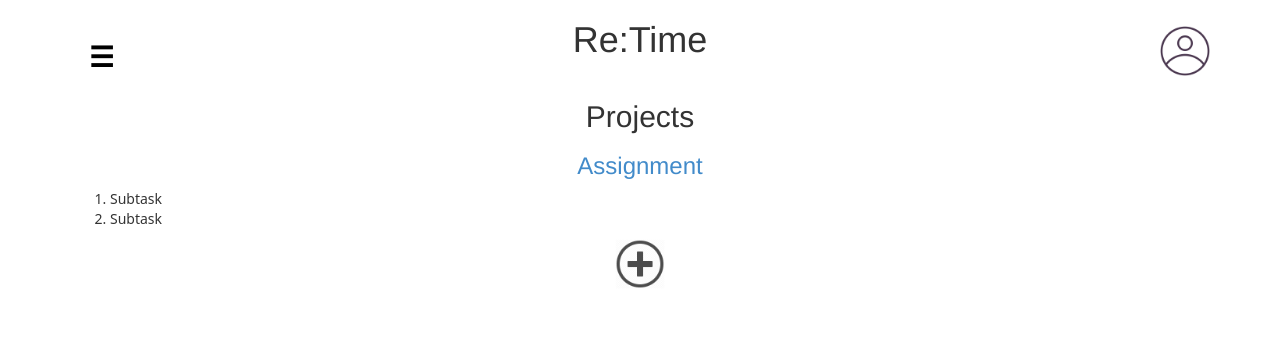
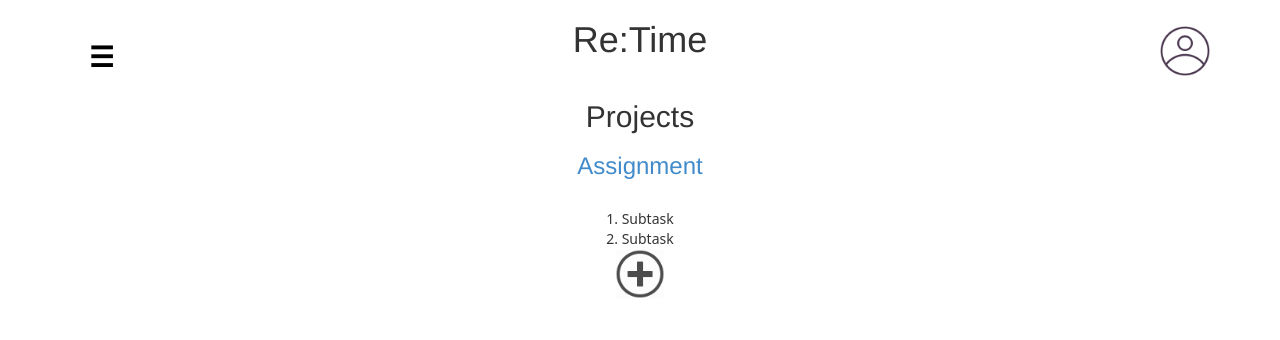
Before and after one commit to jessicajyeung/retime, a PHP site: page /index.html in a window 1280 px wide. Shown: the top 340 px of the page. Run offline with PHP 8.4, Linux system fonts and the light colour scheme.

Commit message:
changed main css with older version

```diff
--- a/static/css/main.css
+++ b/static/css/main.css
@@ -15,6 +15,12 @@ header{
 
 h1, h2, h3, .macro, #new{
   text-align: center;
+}
+
+ol {
+  text-align: center;
+  display: inline;
+  list-style-position: inside;
 }
 
 header .user{
```
